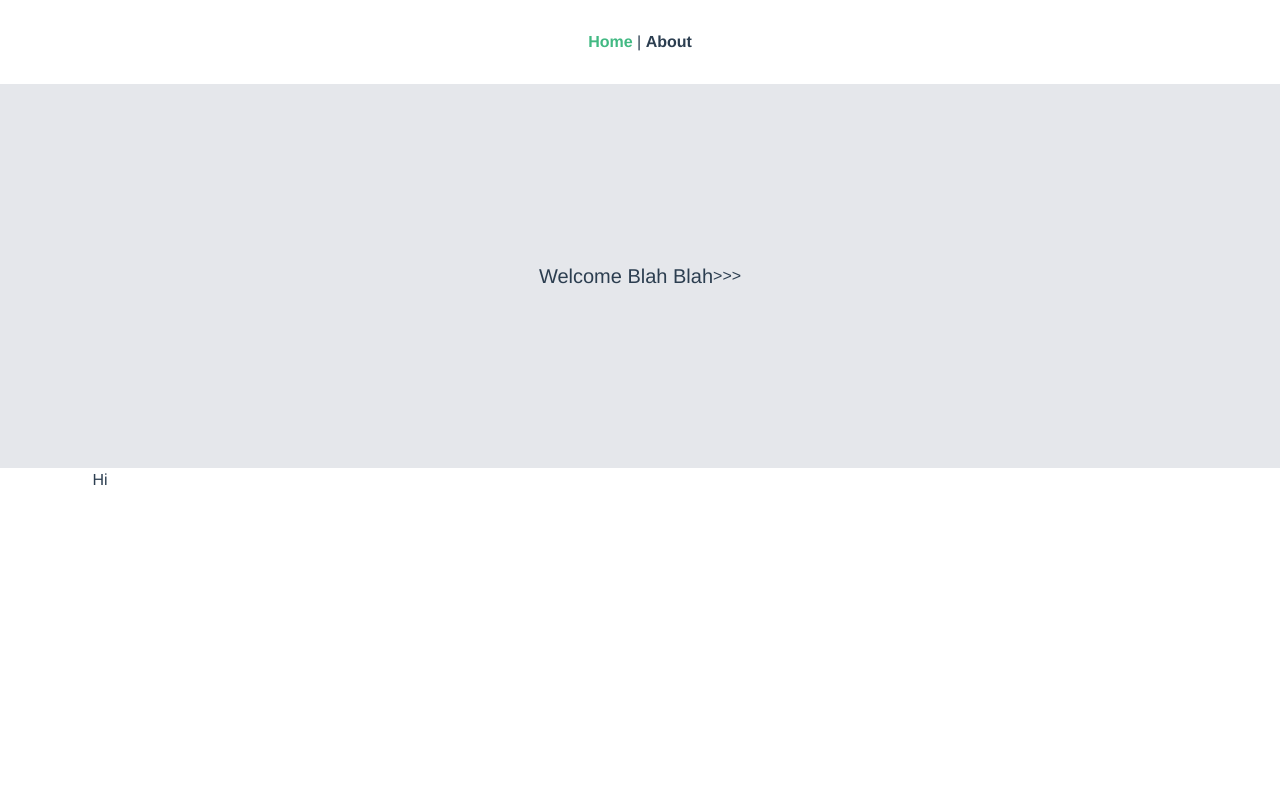
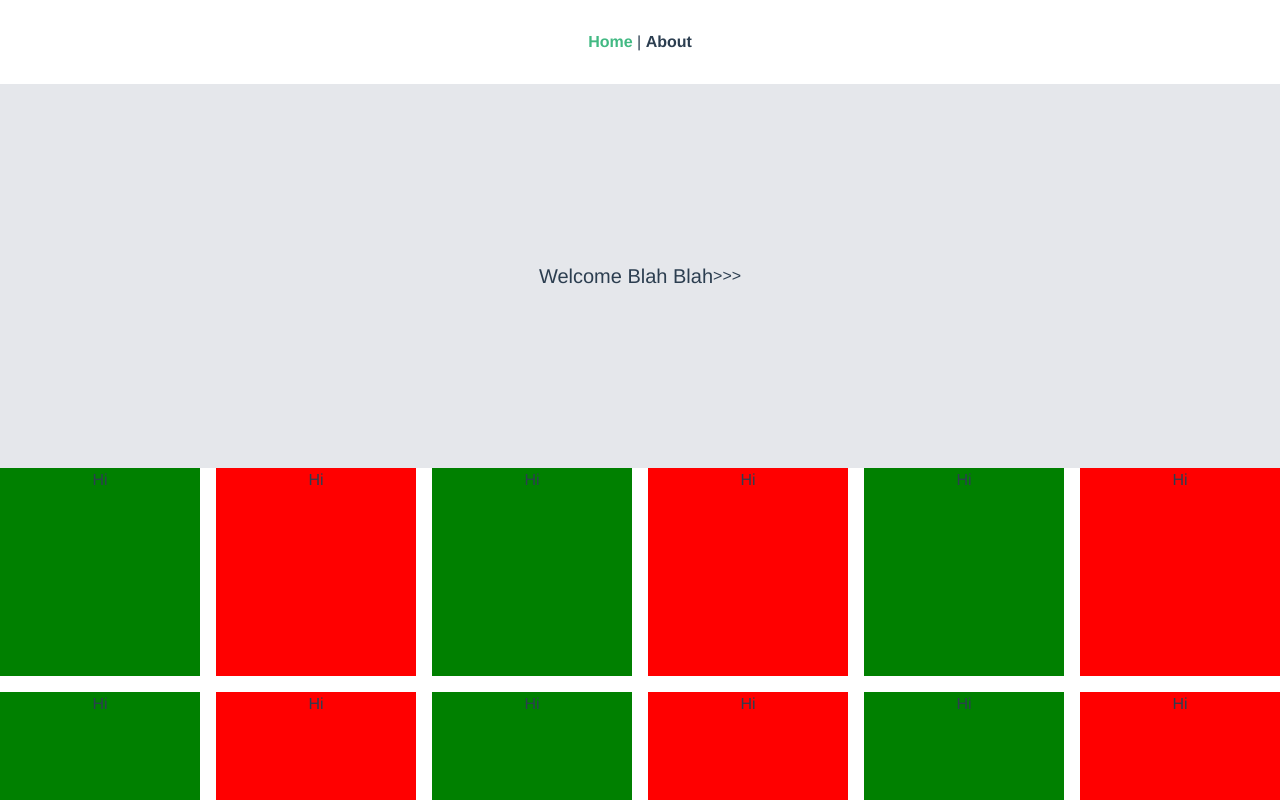
Before and after one commit to joshmeyerr/what_and_where_vue, a Vue app: page / in a window 1280 px wide. Shown: the top 800 px of the page. Built offline with nearby package versions, Linux system fonts and the light colour scheme.

Commit message:
Implement intersection observer wrapper component

```diff
--- a/src/components/Observe.vue
+++ b/src/components/Observe.vue
@@ -6,13 +6,26 @@
 <script>
 export default {
   name: 'Observe',
+  data() {
+    return {};
+  },
+  props: {
+    root: String,
+    threshold: Number,
+    itemIndex: Number,
+  },
+  methods: {
+    unobserve() {
+      this.observe.unobserve(this.$el);
+    },
+  },
   mounted() {
     const options = {
       root: this.root,
       threshold: this.threshold,
     };
     this.observe = new IntersectionObserver((entry) => {
-      this.$emit('on-change', entry[0], this.unobserve);
+      this.$emit('onChange', entry[0], this.unobserve);
     }, options);
     this.observe.observe(this.$el);
   },
--- a/src/views/Home.vue
+++ b/src/views/Home.vue
@@ -11,17 +11,18 @@
     <!-- Photo Area -->
     <div class="photo-area w-full">
       <div class="photo-grid">
-        <!-- <transition-group appear name="fade"> -->
-        <!-- <div class="item" v-for="(item, index) in 30" :key="index"></div> -->
-        <!-- <div
-          class="item"
-          v-VueAnimateOnScroll="'fade'"
-          v-for="(item, index) in 50"
-          :key="index"
-        ></div> -->
-        <!-- <div class="item" v-VueAnimateOnScroll="2"></div> -->
-        <!-- </transition-group> -->
-        <Observe><PhotoItem /></Observe>
+        <transition-group appear name="fade">
+          <Observe
+            v-for="(item, index) in 50"
+            :key="index"
+            :index="index"
+            class="item"
+            @onChange="onChange"
+            :threshold="0.5"
+          >
+            <PhotoItem />
+          </Observe>
+        </transition-group>
       </div>
     </div>
   </div>
@@ -33,9 +34,26 @@ import PhotoItem from '../components/PhotoItem.vue';
 
 export default {
   name: 'Home',
+  data() {
+    return {
+      apiKey: '563492ad6f917000010000013b1b3452f00b42d88ee884421dcc2fbe',
+    };
+  },
   components: {
     Observe,
     PhotoItem,
+  },
+  methods: {
+    onChange(entry, unobserve) {
+      // console.log(entry);
+      // console.log(123, event);
+
+      if (entry.isIntersecting) {
+        console.log(entry.target.attributes.index.value);
+
+        unobserve();
+      }
+    },
   },
 };
 </script>
@@ -64,12 +82,12 @@ export default {
   // width: 13rem;
 }
 
-// .fade-enter-active {
+.fade-enter-active {
+  animation: 2s fade;
+}
+// .fade {
 //   animation: 2s fade;
 // }
-.fade {
-  animation: 2s fade;
-}
 
 @keyframes fade {
   from {
```
